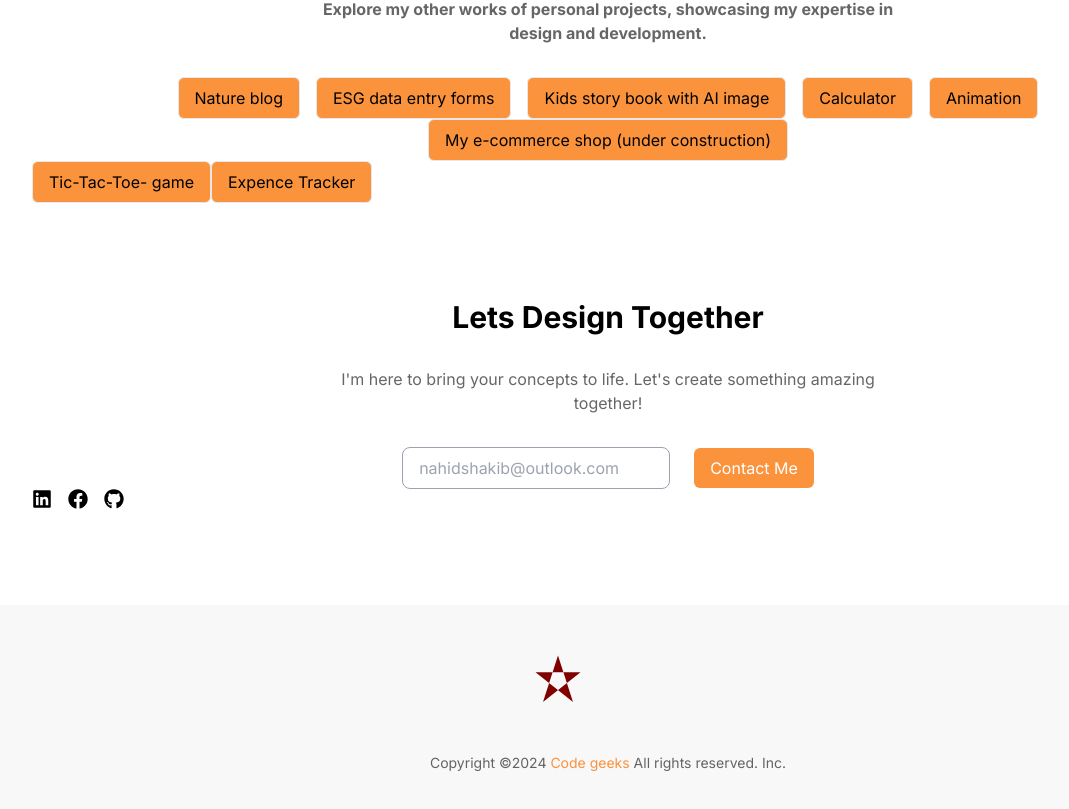
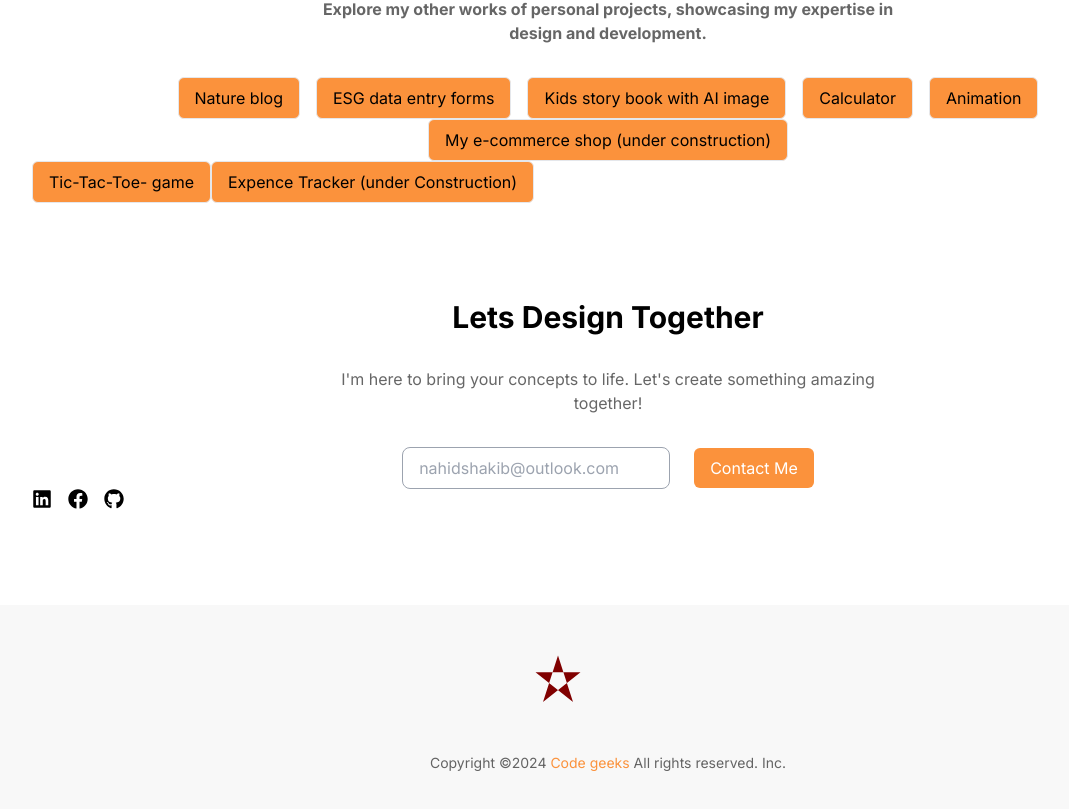
Before and after one commit to NahidKakon/myprotfolio3, a Next.js app: page / in a window 1280 px wide. Shown: the part 2581-3390 px from the top of the page, without its empty margins (32-1101 px from the left). Built offline with nearby package versions, Linux system fonts and the light colour scheme.

Commit message:
Update ProjectsSection.jsx
Signed-off-by: NahidKakon <nahidshakib@outlook.com>

```diff
--- a/app/sections/ProjectsSection.jsx
+++ b/app/sections/ProjectsSection.jsx
@@ -82,7 +82,7 @@ function ProjectsSection() {
         <Button className="text-black bg-orange-400
         bg-orange-4500 border hover:bg-orange-600 hover:border-orange-400">
          <Link
-         href="https://expense-tracker-three-nu-60.vercel.app/" className="button"> Expence Tracker
+         href="https://expense-tracker-three-nu-60.vercel.app/" className="button"> Expence Tracker (under Construction)
 
          </Link>
         </Button>
```
